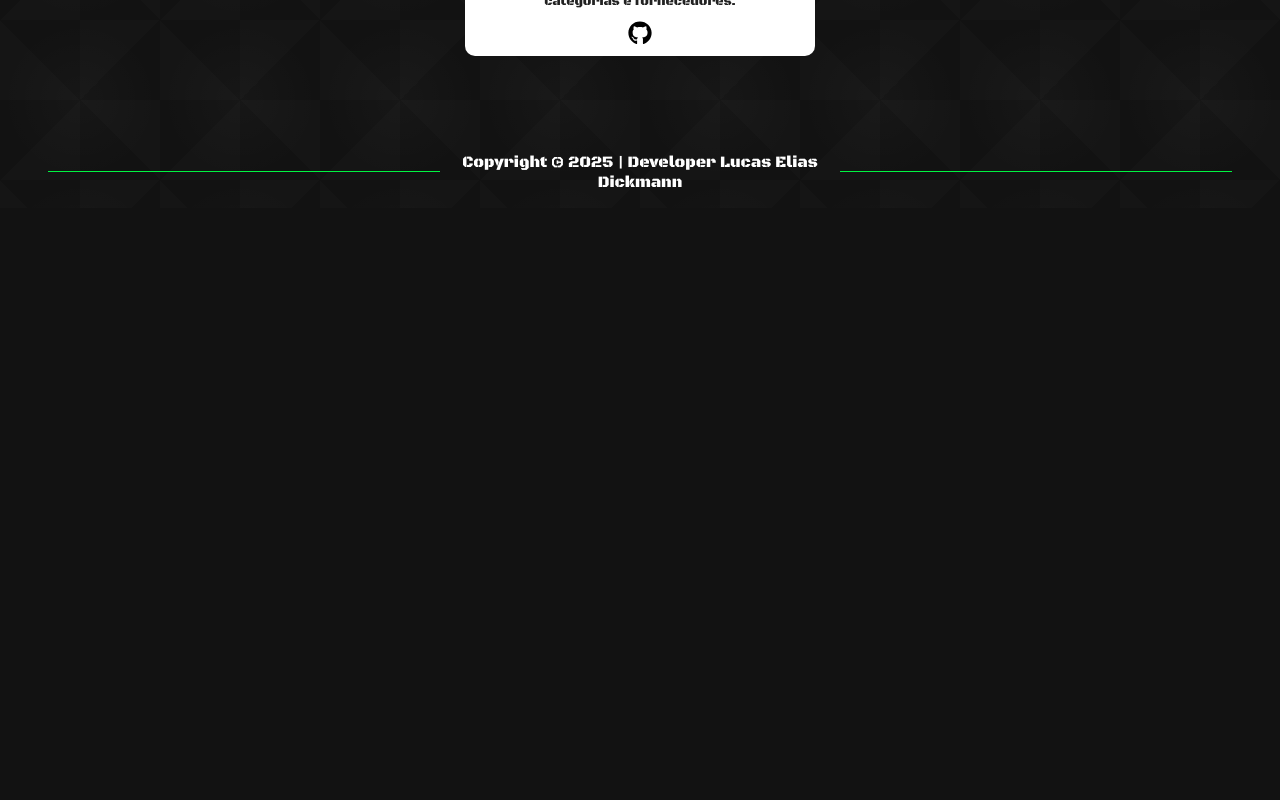
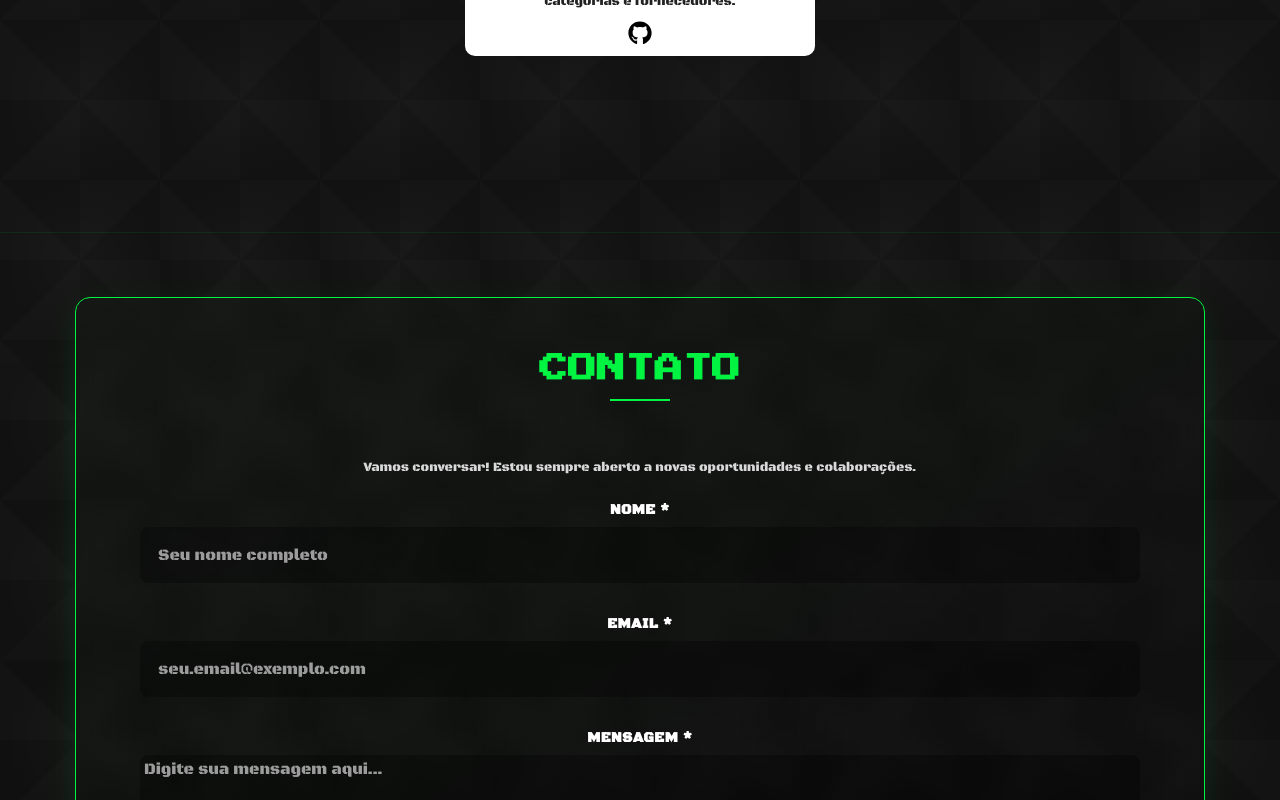
Before and after one commit to ldickmann/ldickmann.github.io, a React (Vite) app: page /home in a window 1280 px wide. Shown: the part 3660-4460 px from the top of the page. Before the commit the page ends 3868 px from the top, so only its background shows below. Built offline with nearby package versions, Linux system fonts and the light colour scheme.

Commit message:
feat: adicionar seção de contato ao rodapé e implementar lógica de envio de formulário *em implementação*

```diff
--- a/src/components/Footer/index.jsx
+++ b/src/components/Footer/index.jsx
@@ -1,15 +1,34 @@
 import styled from "styled-components";
 import DividerComponent from "../DividerComponent";
+import FormsContact from "../FormsContact";
 import React from "react";
 
 const FooterStyles = styled.footer`
   color: var(--color-white);
-  padding: 1rem 3rem;
+  padding: 4rem 1rem 2rem;
   text-align: center;
   font-size: 1rem;
+  background: linear-gradient(180deg, transparent 0%, rgba(0, 0, 0, 0.1) 50%);
+  margin-top: 6rem;
+  border-top: 1px solid rgba(0, 244, 65, 0.1);
 
   p {
-    margin: 0 1rem;
+    margin: 1.5rem 0;
+  }
+
+  @media (max-width: 768px) {
+    padding: 3rem 0.5rem 1.5rem;
+    margin-top: 4rem;
+  }
+`;
+
+const ContactSection = styled.div`
+  margin-bottom: 4rem;
+  padding: 0 1rem;
+
+  @media (max-width: 768px) {
+    margin-bottom: 3rem;
+    padding: 0 0.5rem;
   }
 `;
 
@@ -21,8 +40,24 @@ const FooterDivider = styled.div`
 `;
 
 const Footer = () => {
+  const handleFormSubmit = async (formData) => {
+    // Aqui você pode implementar a lógica de envio do formulário
+    // Por exemplo, integração com EmailJS ou outro serviço de email
+    console.log("Dados do formulário enviados:", formData);
+
+    // Exemplo para futuras integrações:
+    // await emailjs.send('service_id', 'template_id', formData, 'user_id');
+
+    // Simular sucesso
+    return Promise.resolve();
+  };
+
   return (
     <FooterStyles>
+      <ContactSection>
+        <FormsContact onSubmit={handleFormSubmit} />
+      </ContactSection>
+
       <FooterDivider>
         <DividerComponent
           orientation="horizontal"
--- a/src/components/FormsContact/index.jsx
+++ b/src/components/FormsContact/index.jsx
@@ -6,10 +6,10 @@ import DividerComponent from "../DividerComponent";
 const FormContainer = styled.div`
   display: flex;
   flex-direction: column;
-  max-width: 600px;
+  max-width: 1000px;
   width: 100%;
   margin: 0 auto;
-  padding: 2rem;
+  padding: 2rem 4rem;
   background: linear-gradient(
     145deg,
     rgba(34, 63, 35, 0.1),
@@ -22,14 +22,15 @@ const FormContainer = styled.div`
 
   @media (max-width: 768px) {
     padding: 1.5rem;
-    margin: 0 1rem;
+    margin: 0;
+    border-radius: 10px;
   }
 `;
 
 const FormTitle = styled.h2`
   color: var(--color-green);
   font-family: var(--font-banner);
-  font-size: 2.5rem;
+  font-size: 1.8rem;
   text-align: center;
   margin-bottom: 1rem;
   text-transform: uppercase;
@@ -42,9 +43,9 @@ const FormTitle = styled.h2`
 const FormSubtitle = styled.p`
   color: var(--color-white-medium);
   text-align: center;
-  margin-bottom: 2rem;
-  font-size: 1rem;
+  font-size: 0.8rem;
   line-height: 1.6;
+
 `;
 
 const FormGroup = styled.div`
@@ -105,7 +106,6 @@ const TextArea = styled.textarea`
   border-radius: 8px;
   color: var(--color-white);
   font-size: 1rem;
-  padding: 1rem;
   outline: none;
   transition: all 0.3s ease;
   font-family: var(--font-secondary);
@@ -237,7 +237,6 @@ const ContactForm = ({ onSubmit }) => {
   const [formData, setFormData] = useState({
     name: "",
     email: "",
-    subject: "",
     message: "",
   });
 
@@ -258,10 +257,6 @@ const ContactForm = ({ onSubmit }) => {
       newErrors.email = "Email inválido";
     }
 
-    if (!formData.subject.trim()) {
-      newErrors.subject = "Assunto é obrigatório";
-    }
-
     if (!formData.message.trim()) {
       newErrors.message = "Mensagem é obrigatória";
     } else if (formData.message.trim().length < 10) {
@@ -279,7 +274,7 @@ const ContactForm = ({ onSubmit }) => {
       [name]: value,
     }));
 
-    // Clear error when user starts typing
+    // Limpar erro quando o usuário começa a digitar
     if (errors[name]) {
       setErrors((prev) => ({
         ...prev,
@@ -298,11 +293,11 @@ const ContactForm = ({ onSubmit }) => {
     setIsSubmitting(true);
 
     try {
-      // Simulate API call or use the provided onSubmit function
+      // Simule uma chamada de API ou use a função onSubmit fornecida
       if (onSubmit) {
         await onSubmit(formData);
       } else {
-        // Simulate API delay
+        // Simular o delary da API
         await new Promise((resolve) => setTimeout(resolve, 2000));
       }
 
@@ -310,11 +305,10 @@ const ContactForm = ({ onSubmit }) => {
       setFormData({
         name: "",
         email: "",
-        subject: "",
         message: "",
       });
 
-      // Hide success message after 5 seconds
+      // Ocultar mensagem de sucesso após 5 segundos
       setTimeout(() => setShowSuccess(false), 5000);
     } catch (error) {
       console.error("Erro ao enviar formulário:", error);
@@ -369,20 +363,6 @@ const ContactForm = ({ onSubmit }) => {
         </FormGroup>
 
         <FormGroup>
-          <Label htmlFor="subject">Assunto *</Label>
-          <InputBase
-            type="text"
-            id="subject"
-            name="subject"
-            value={formData.subject}
-            onChange={handleInputChange}
-            placeholder="Assunto da mensagem"
-            $hasError={!!errors.subject}
-          />
-          <ErrorMessage $show={!!errors.subject}>{errors.subject}</ErrorMessage>
-        </FormGroup>
-
-        <FormGroup>
           <Label htmlFor="message">Mensagem *</Label>
           <TextArea
             id="message"
```
